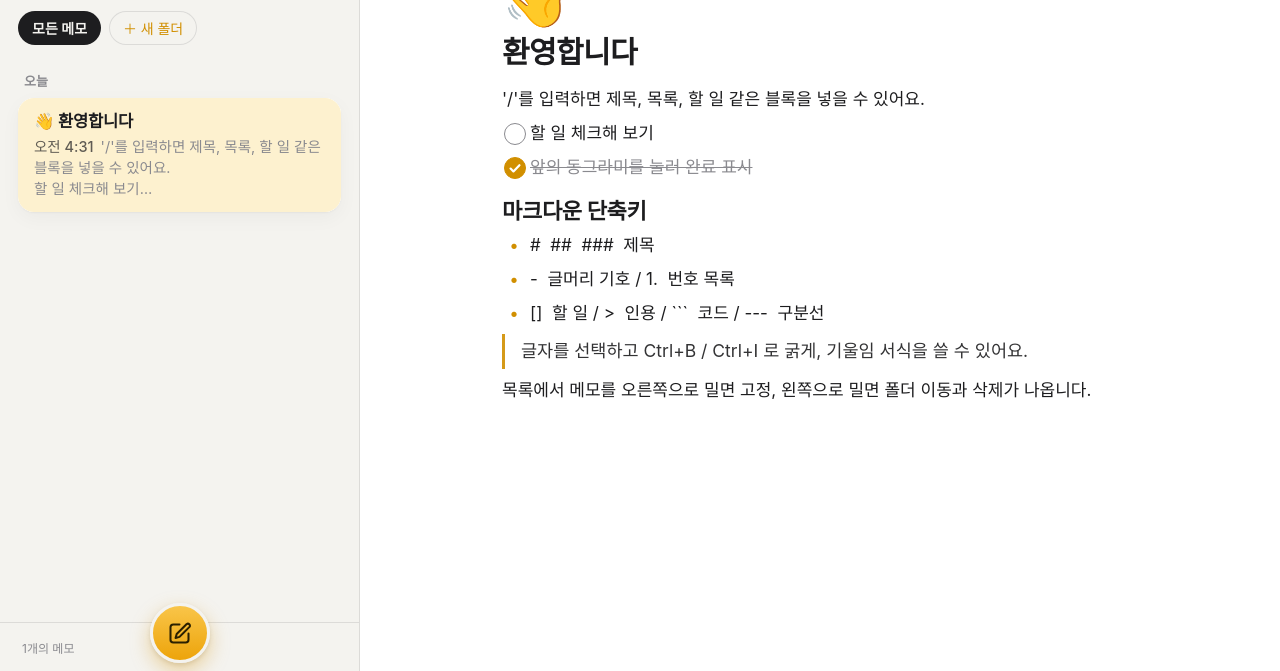
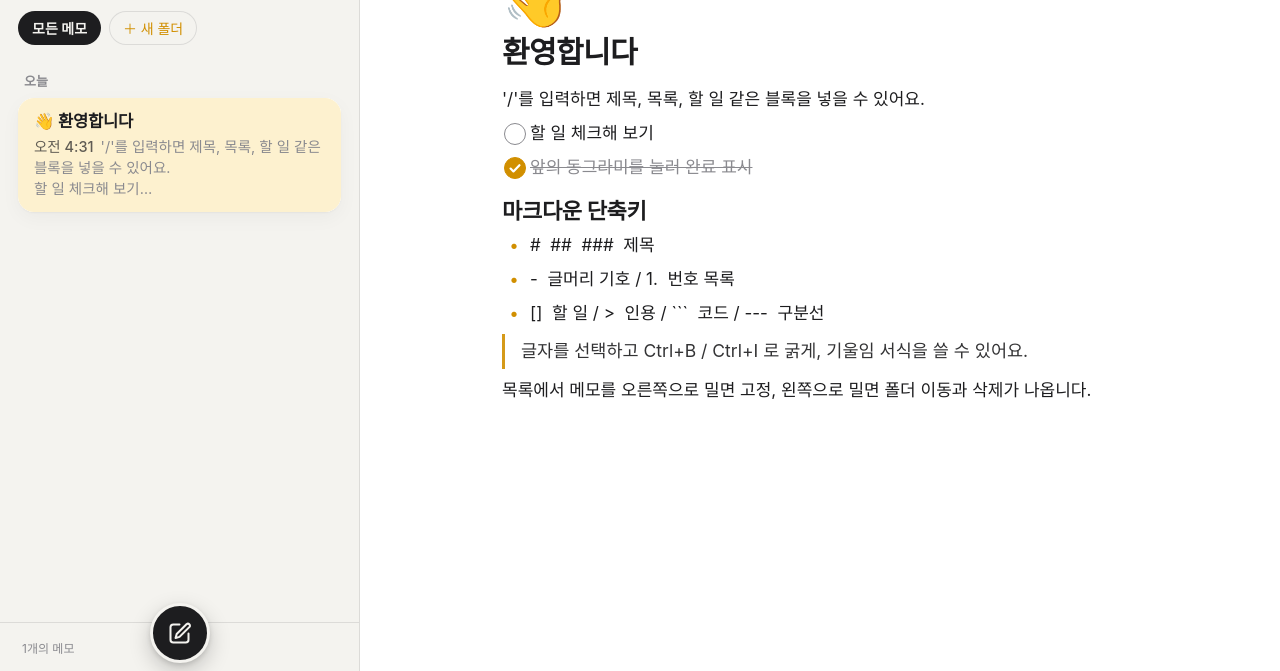
Before and after one commit to jangtan/memo-app, a plain HTML site: page index.html in a window 1280 px wide. Shown: the part 129-800 px from the top of the page. Drawn offline with Linux system fonts and the light colour scheme.

Commit message:
새 메모 버튼 색을 차분한 먹색으로 변경
Co-Authored-By: Claude <noreply@anthropic.com>

```diff
--- a/index.html
+++ b/index.html
@@ -169,9 +169,9 @@
   /* 새 메모 버튼: 하단 가운데에 떠 있는 큰 원형 버튼 */
   .tool.compose {
     width: 60px; height: 60px; border-radius: 50%; margin-top: -28px;
-    background: linear-gradient(180deg, #f9c549, #eda40b); color: #2b2000;
+    background: var(--text); color: var(--bg);
     border: 3px solid var(--bg);
-    box-shadow: 0 8px 20px rgba(214, 143, 0, .36), 0 2px 4px rgba(0, 0, 0, .1);
+    box-shadow: 0 8px 22px rgba(0, 0, 0, .2), 0 2px 5px rgba(0, 0, 0, .12);
   }
   .tool.compose:active { opacity: 1; transform: scale(.93); }
 
--- a/sw.js
+++ b/sw.js
@@ -1,4 +1,4 @@
-const CACHE = 'memo-app-v14';
+const CACHE = 'memo-app-v15';
 const ASSETS = [
   './',
   './index.html',
```
